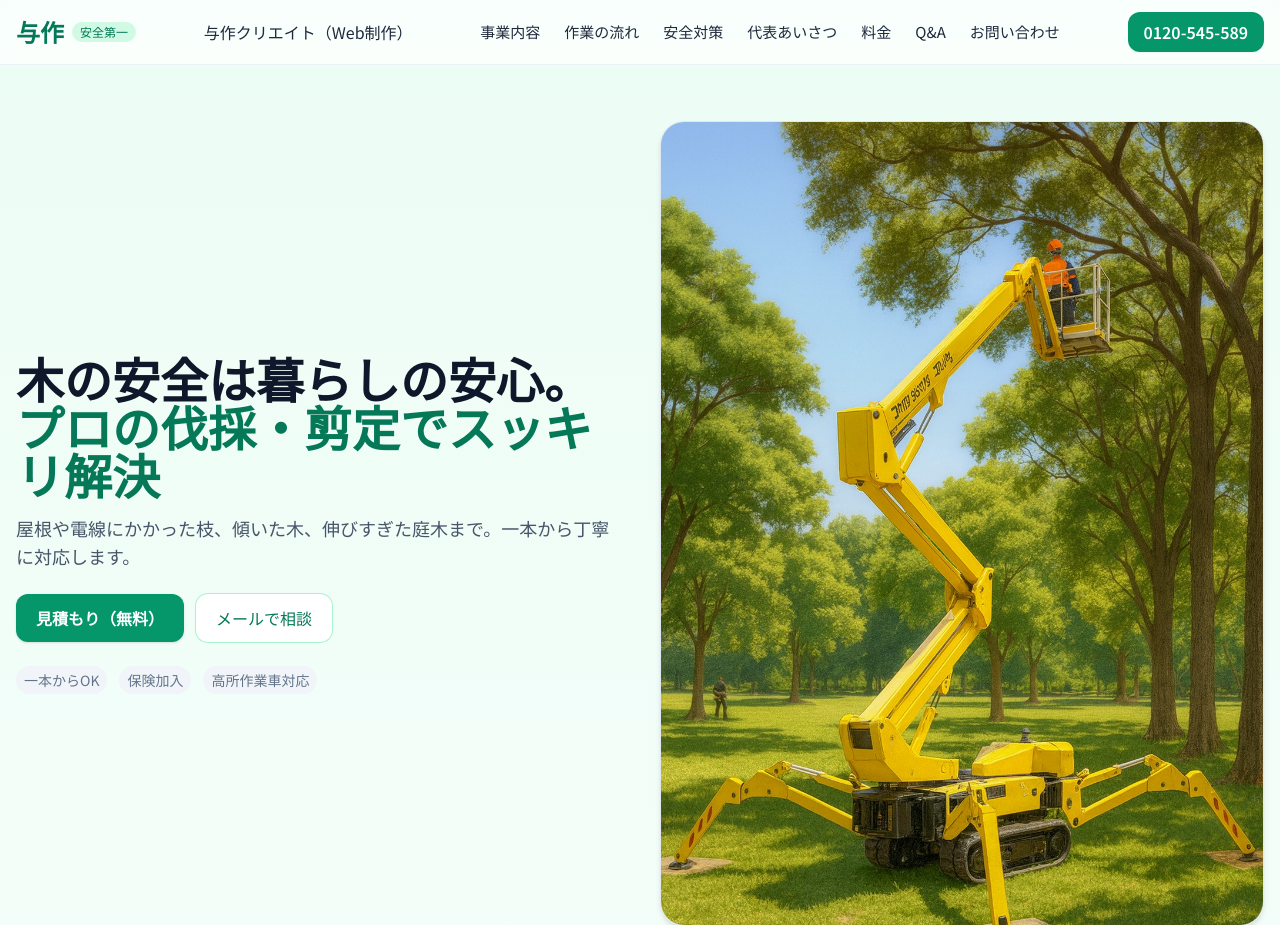
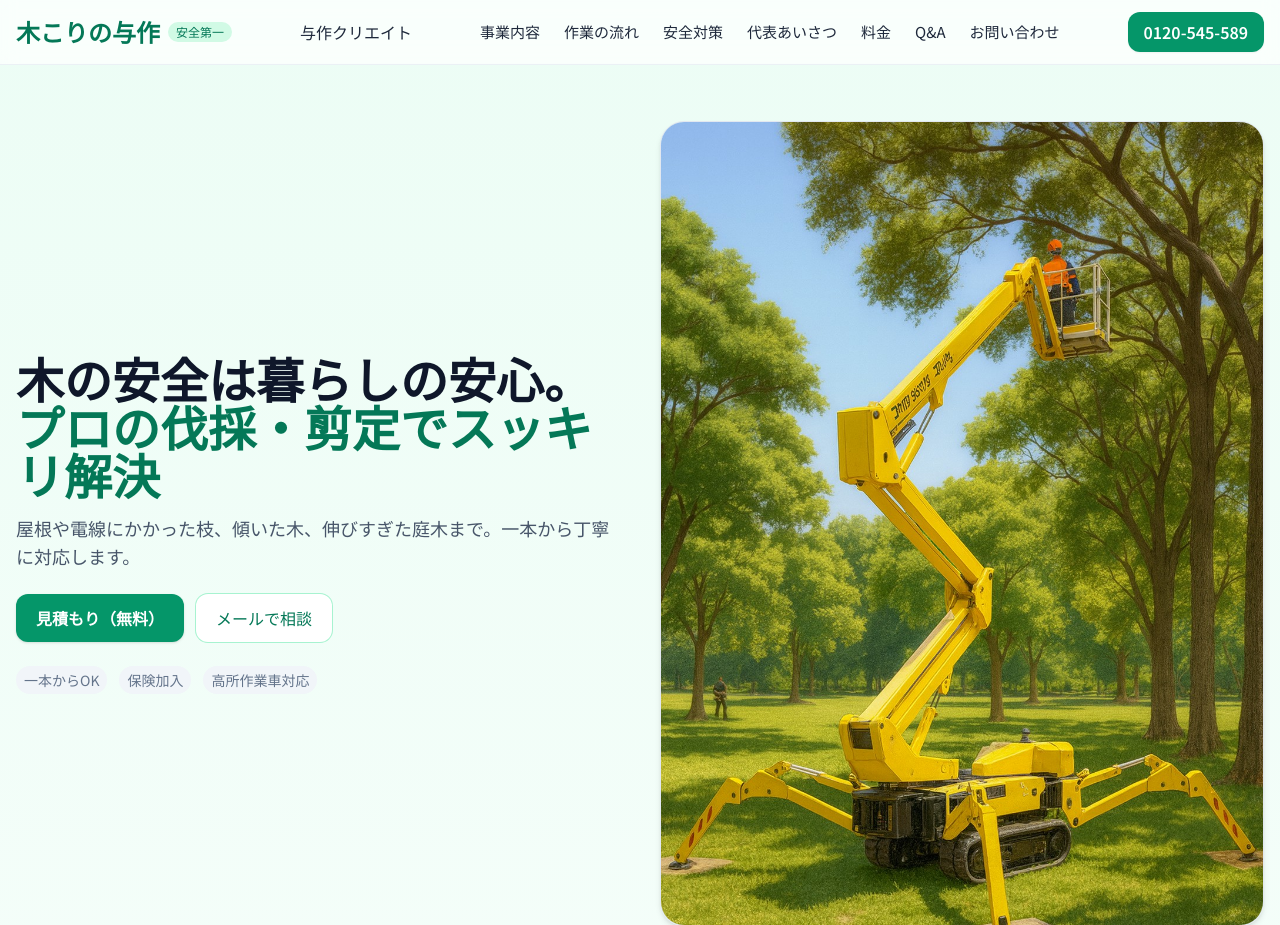
Before and after one commit to kikorinoyosaku/kikorinoyosaku.github.io, a plain HTML site: page index.html in a window 1280 px wide. Shown: the top 925 px of the page. Drawn offline with nearby package versions, Linux system fonts and the light colour scheme.

Commit message:
Update index.html

```diff
--- a/index.html
+++ b/index.html
@@ -19,11 +19,11 @@
   <header class="sticky top-0 z-40 backdrop-blur supports-[backdrop-filter]:bg-white/70 bg-white/60 border-b border-slate-200/60">
     <div class="container mx-auto px-4 py-3 flex items-center justify-between">
       <a href="#top" class="flex items-center gap-2">
-        <span class="text-2xl font-extrabold text-emerald-700">与作</span>
+        <span class="text-2xl font-extrabold text-emerald-700">木こりの与作</span>
         <span class="rounded-full px-2 py-0.5 text-xs bg-emerald-100 text-emerald-700">安全第一</span>
       </a>
      <a href="https://kikorinoyosaku.github.io/web-create/" target="_blank" rel="noopener">
-  与作クリエイト（Web制作）
+  与作クリエイト
 </a>      <nav class="hidden md:flex items-center gap-6 text-[15px]">
         <a href="#services" class="hover:text-emerald-700">事業内容</a>
         <a href="#flow" class="hover:text-emerald-700">作業の流れ</a>
```
